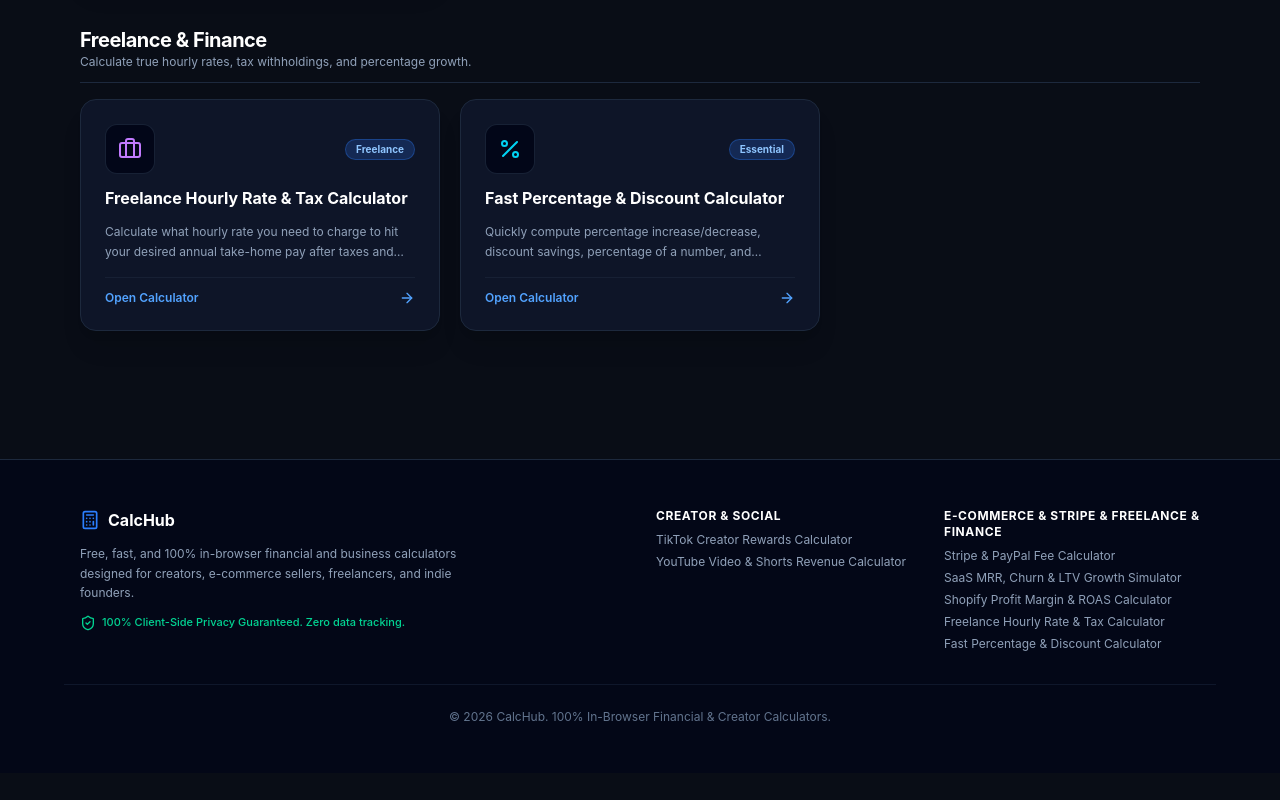
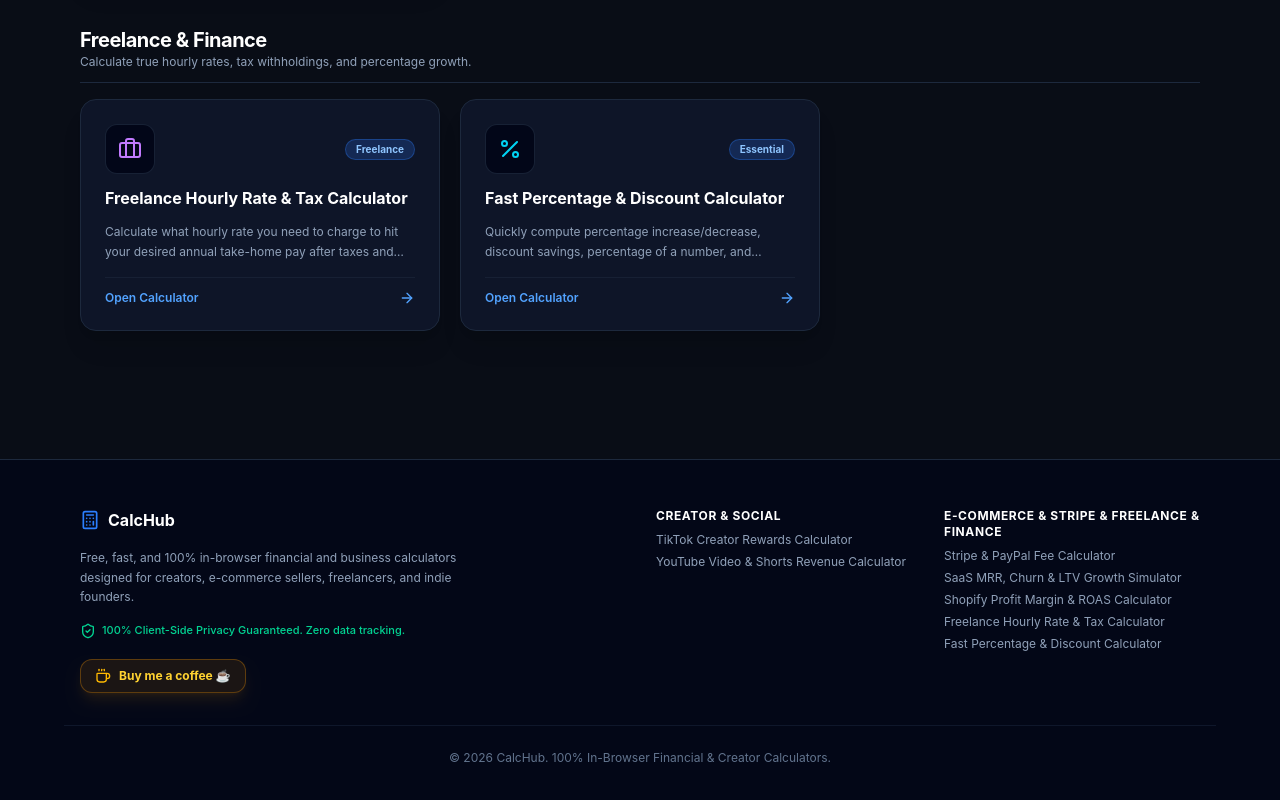
Before and after one commit to mywgit/CalcHub, a Next.js app: page / in a window 1280 px wide. Shown: the part 1580-2380 px from the top of the page. Before the commit the page ends 2353 px from the top, so only its background shows below. Built offline with nearby package versions, Linux system fonts and the light colour scheme; no server answers.

Commit message:
feat: add Buy Me a Coffee button to footer with 7-language support

```diff
--- a/src/components/Footer.tsx
+++ b/src/components/Footer.tsx
@@ -2,12 +2,13 @@
 
 import React from "react";
 import Link from "next/link";
-import { Calculator, ShieldCheck } from "lucide-react";
+import { Calculator, ShieldCheck, Coffee } from "lucide-react";
 import { useLanguage } from "@/context/LanguageContext";
 import { CALCULATORS, getLocalizedCalculator } from "@/lib/calculatorsData";
 
 export function Footer() {
   const { t, lang } = useLanguage();
+  const coffeeUrl = process.env.NEXT_PUBLIC_BUY_ME_A_COFFEE_URL || "https://buy.stripe.com/28EaEYg7f6T83sIcRQ0Ny00";
 
   const creatorCalcs = CALCULATORS.filter((c) => c.categorySlug === "creator").map((c) => getLocalizedCalculator(c, lang));
   const businessCalcs = CALCULATORS.filter((c) => c.categorySlug !== "creator").map((c) => getLocalizedCalculator(c, lang));
@@ -15,7 +16,7 @@ export function Footer() {
   return (
     <footer className="mt-20 border-t border-slate-800 bg-slate-950/80 py-12 text-slate-400 text-xs">
       <div className="max-w-6xl mx-auto px-4 grid grid-cols-1 md:grid-cols-4 gap-8">
-        <div className="space-y-3 md:col-span-2">
+        <div className="space-y-4 md:col-span-2">
           <div className="flex items-center gap-2 text-white font-bold text-base">
             <Calculator className="w-5 h-5 text-blue-500" /> CalcHub
           </div>
@@ -24,6 +25,19 @@ export function Footer() {
           </p>
           <div className="flex items-center gap-1.5 text-emerald-400 font-medium text-[11px]">
             <ShieldCheck className="w-4 h-4" /> {t("footerPrivacy")}
+          </div>
+
+          {/* Buy Me a Coffee Button */}
+          <div className="pt-1">
+            <a
+              href={coffeeUrl}
+              target="_blank"
+              rel="noopener noreferrer"
+              className="inline-flex items-center gap-2 px-3.5 py-2 rounded-xl bg-amber-500/10 hover:bg-amber-500/20 border border-amber-500/30 text-amber-300 text-xs font-bold transition-all shadow-lg shadow-amber-500/10 group"
+            >
+              <Coffee className="w-4 h-4 text-amber-400 group-hover:scale-110 transition-transform" />
+              <span>{t("buyCoffee")}</span>
+            </a>
           </div>
         </div>
 
--- a/src/lib/i18n.ts
+++ b/src/lib/i18n.ts
@@ -41,6 +41,7 @@ export const TRANSLATIONS: Record<Language, Record<string, string>> = {
     catBusiness: "E-Commerce & Stripe",
     catSaas: "SaaS & Growth",
     catFreelance: "Freelance & Finance",
+    buyCoffee: "Buy me a coffee ☕",
     stripeNav: "Stripe Fee",
     tiktokNav: "TikTok Money",
     youtubeNav: "YouTube Revenue",
@@ -175,6 +176,7 @@ export const TRANSLATIONS: Record<Language, Record<string, string>> = {
     catBusiness: "跨境电商与支付费率",
     catSaas: "SaaS 与订阅制增长",
     catFreelance: "自由职业与财务管理",
+    buyCoffee: "赞助作者一杯咖啡 ☕",
     stripeNav: "Stripe费率",
     tiktokNav: "TikTok分成",
     youtubeNav: "YouTube收益",
@@ -308,6 +310,7 @@ export const TRANSLATIONS: Record<Language, Record<string, string>> = {
     catBusiness: "E-Commerce y Stripe",
     catSaas: "SaaS y Crecimiento",
     catFreelance: "Freelance y Finanzas",
+    buyCoffee: "Cómprame un café ☕",
     stripeNav: "Stripe",
     tiktokNav: "TikTok",
     youtubeNav: "YouTube",
```
